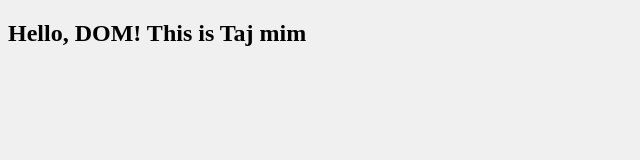
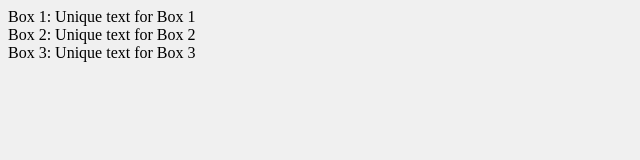
Before and after one commit to Taj-mim/JAVASCRIPT-, a plain HTML site: page DOM/index.html in a window 1280 px wide. Shown: the whole page, without its empty margins (0-640 px from the left). Drawn offline with Linux system fonts and the light colour scheme.

Commit message:
Dom topic-querySelectorAll

```diff
--- a/DOM/index.html
+++ b/DOM/index.html
@@ -7,7 +7,10 @@
     <link rel="stylesheet" href="style.css">
 </head>
 <body>
-    <h2>Hello, DOM!</h2>
+    <!--<h2>Hello, DOM!</h2>-->
+    <div class="box">Box 1</div>
+    <div class="box">Box 2</div>
+    <div class="box">Box 3</div>
     <script src="script.js"></script>
 </body>
 </html>
--- a/DOM/script.js
+++ b/DOM/script.js
@@ -1,6 +1,12 @@
 /*QUESTION:1  Create a H2 heading element with the text "Hello, DOM!"
 .append "this is taj mim"to this text using js*/
 let h2 = document.querySelector("h2");
-console.dir(h2.innerText);
+//console.dir(h2.innerText);
 //h2.innerText = "Hello, DOM!";
-h2.innerText += " This is Taj mim";
+//h2.innerText += " This is Taj mim";
+/*Question 2: Create 3 div with commont class name -"box".
+Access them and add some unique text to each of them using js*/
+let divclass=document.querySelectorAll(".box");
+divclass[0].innerText = "Box 1: Unique text for Box 1";
+divclass[1].innerText = "Box 2: Unique text for Box 2";
+divclass[2].innerText = "Box 3: Unique text for Box 3";
```
